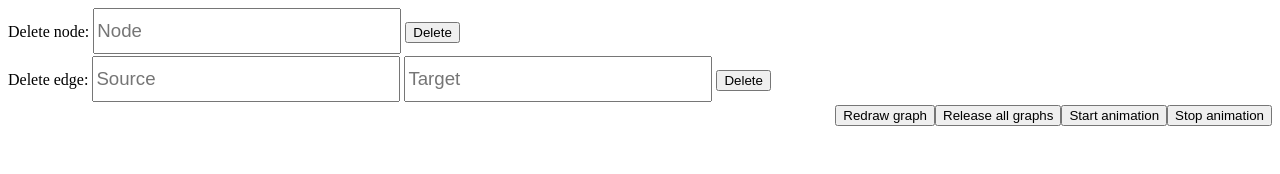
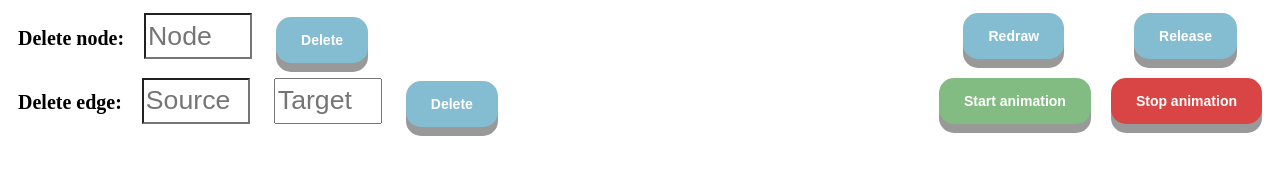
Before and after one commit to FindOut/exlayout, a website built with webpack: page app/index.html in a window 1280 px wide. Built offline with nearby package versions, Linux system fonts and the light colour scheme.

Commit message:
make up visualize

```diff
--- a/app/Visualize.css
+++ b/app/Visualize.css
@@ -6,10 +6,161 @@ circle {
 text {
   fill: black;
   stroke: black;
+  font-size: 20px;
+  font-weight: bold;
+  margin:5px 10px 5px 10px;
 }
 
-button {
-  margin-bottom: 1em;
+
+#DeleteButton1 {
+  display: inline-block;
+  padding: 15px 25px;
+  font-size: 14px;
+  font-weight: bold;
+  cursor: pointer;
+  text-align: center;
+  text-decoration: none;
+  outline: none;
+  color: #fff;
+  background-color: #84bdd1;
+  border: none;
+  border-radius: 15px;
+  box-shadow: 0 9px #999;
+  margin:5px 10px 10px 10px;
+}
+
+#DeleteButton1:hover {background-color: #6997a7}
+
+#DeleteButton1:active {
+  background-color: #6997a7;
+  box-shadow: 0 5px #666;
+  transform: translateY(4px);
+}
+
+#DeleteButton2 {
+  display: inline-block;
+  padding: 15px 25px;
+  font-size: 14px;
+  font-weight: bold;
+  cursor: pointer;
+  text-align: center;
+  text-decoration: none;
+  outline: none;
+  color: #fff;
+  background-color: #84bdd1;
+  border: none;
+  border-radius: 15px;
+  box-shadow: 0 9px #999;
+  margin:5px 10px 5px 10px;
+}
+
+#DeleteButton2:hover {background-color: #6997a7}
+
+#DeleteButton2:active {
+  background-color: #6997a7;
+  box-shadow: 0 5px #666;
+  transform: translateY(4px);
+}
+
+#Release {
+  display: inline-block;
+  padding: 15px 25px;
+  font-size: 14px;
+  font-weight: bold;
+  cursor: pointer;
+  text-align: center;
+  text-decoration: none;
+  outline: none;
+  color: #fff;
+  background-color: #84bdd1;
+  border: none;
+  border-radius: 15px;
+  box-shadow: 0 9px #999;
+  margin:5px 35px 5px 10px;
+}
+
+#Release:hover {background-color: #6997a7}
+
+#Release:active {
+  background-color: #6997a7;
+  box-shadow: 0 5px #666;
+  transform: translateY(4px);
+}
+
+#Redraw {
+  display: inline-block;
+  padding: 15px 25px;
+  font-size: 14px;
+  font-weight: bold;
+  cursor: pointer;
+  text-align: center;
+  text-decoration: none;
+  outline: none;
+  color: #fff;
+  background-color: #84bdd1;
+  border: none;
+  border-radius: 15px;
+  box-shadow: 0 9px #999;
+  margin:5px 60px 5px 10px;
+}
+
+#Redraw:hover {background-color: #6997a7}
+
+#Redraw:active {
+  background-color: #6997a7;
+  box-shadow: 0 5px #666;
+  transform: translateY(4px);
+}
+
+
+#Stop {
+  display: inline-block;
+  padding: 15px 25px;
+  font-size: 14px;
+  font-weight: bold;
+  cursor: pointer;
+  text-align: center;
+  text-decoration: none;
+  outline: none;
+  color: #fff;
+  background-color: #d94444;
+  border: none;
+  border-radius: 15px;
+  box-shadow: 0 9px #999;
+  margin:5px 10px 5px 10px;
+}
+
+#Stop:hover {background-color: #ad3636}
+
+#Stop:active {
+  background-color: #ad3636;
+  box-shadow: 0 5px #666;
+  transform: translateY(4px);
+}
+
+#Start {
+  display: inline-block;
+  padding: 15px 25px;
+  font-size:14px;
+  font-weight: bold;
+  cursor: pointer;
+  text-align: center;
+  text-decoration: none;
+  outline: none;
+  color: #fff;
+  background-color: #82bc82;
+  border: none;
+  border-radius: 15px;
+  box-shadow: 0 9px #999;
+  margin:5px 10px 5px 10px;
+}
+
+#Start:hover {background-color: #689668}
+
+#Start:active {
+  background-color: #689668;
+  box-shadow: 0 5px #666;
+  transform: translateY(4px);
 }
 
 svg {
@@ -18,4 +169,5 @@ svg {
 
 line {
   stroke: black;
+  font-weight: bold;
 }
--- a/app/index.html
+++ b/app/index.html
@@ -7,18 +7,20 @@
   </head>
   <body>
     <form name="deleteNodeForm">
-      Delete node: <input style="height:40px;width:300px;font-size:14pt;" type="text" id="deleteNode" placeholder="Node">
-      <button type="button" onclick="return handler1()">Delete</button>
+      <text>Delete node:</text><input style="height:40px;width:100px;font-size:20pt;border-style: inset;margin:5px 10px 5px 10px;display: inline-block;" type="text" id="deleteNode" placeholder="Node">
+      <button id="DeleteButton1" type="button" onclick="return handler1()">Delete</button>
+
+      <button id="Release" type="button" onclick="return release()" style="float: right;">Release</button>
+      <button id="Redraw" type="button" onclick="return redraw()" style="float: right;">Redraw</button>
     </form>
     <form name="deleteEdgeForm">
-      Delete edge: <input style="height:40px;width:300px;font-size:14pt;" type="text" id="deleteFrom" placeholder="Source">
-      <input style="height:40px;width:300px;font-size:14pt;" type="text" id="deleteTo" placeholder="Target">
-      <button type="button" onclick="return handler2()">Delete</button>
+      <text>Delete edge:</text><input style="height:40px;width:100px;font-size:20pt;border-style: inset;margin:5px 10px 5px 10px;display: inline-block;" type="text" id="deleteFrom" placeholder="Source">
+      <input style="height:40px;width:100px;font-size:20pt;margin:5px 10px 5px 10px;" type="text" id="deleteTo" placeholder="Target">
+      <button id="DeleteButton2" type="button" onclick="return handler2()">Delete</button>
+
+      <button id="Stop" type="button" onclick="return stop()" style="float: right;">Stop animation</button>
+      <button id="Start" type="button" onclick="return resume()" style="float: right;">Start animation</button>
     </form>
-    <button type="button" onclick="return stop()" style="float: right;">Stop animation</button>
-    <button type="button" onclick="return resume()" style="float: right;">Start animation</button>
-    <button type="button" onclick="return release()" style="float: right;">Release all graphs</button>
-    <button type="button" onclick="return redraw()" style="float: right;">Redraw graph</button>
     <div id="graph"></div>
     <script type="text/javascript" src="bundle.js"></script>
   </body>
```
Also changed, not shown: 1 other file.
